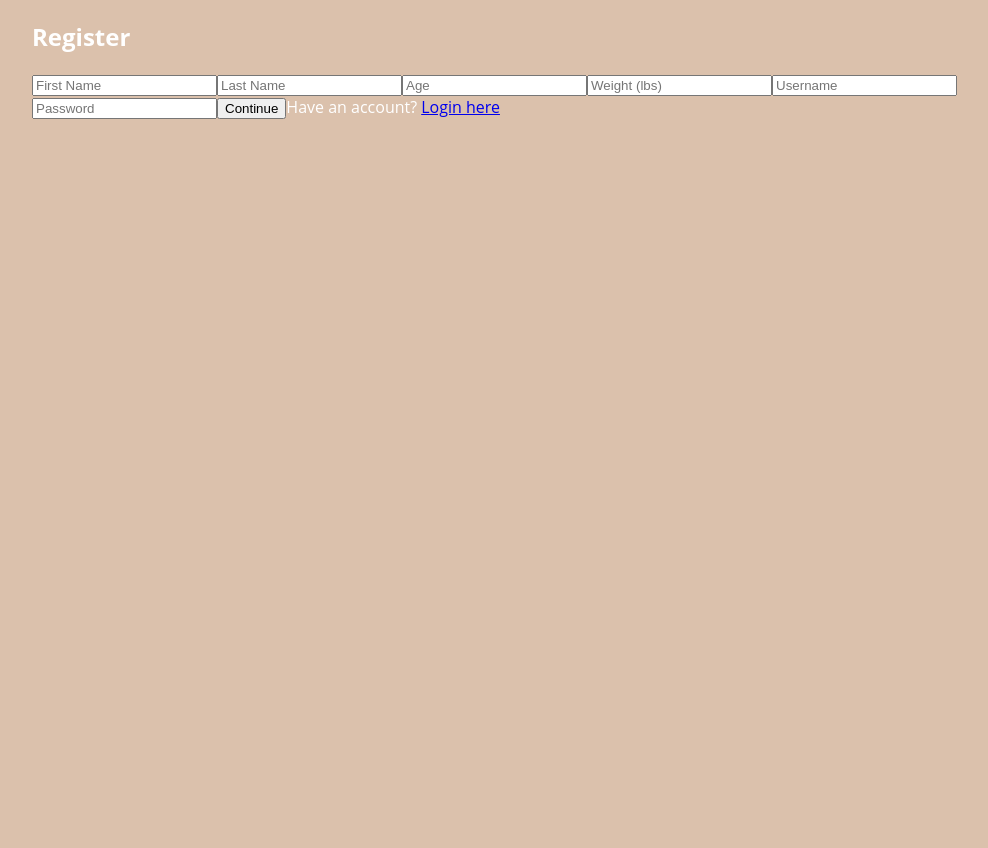
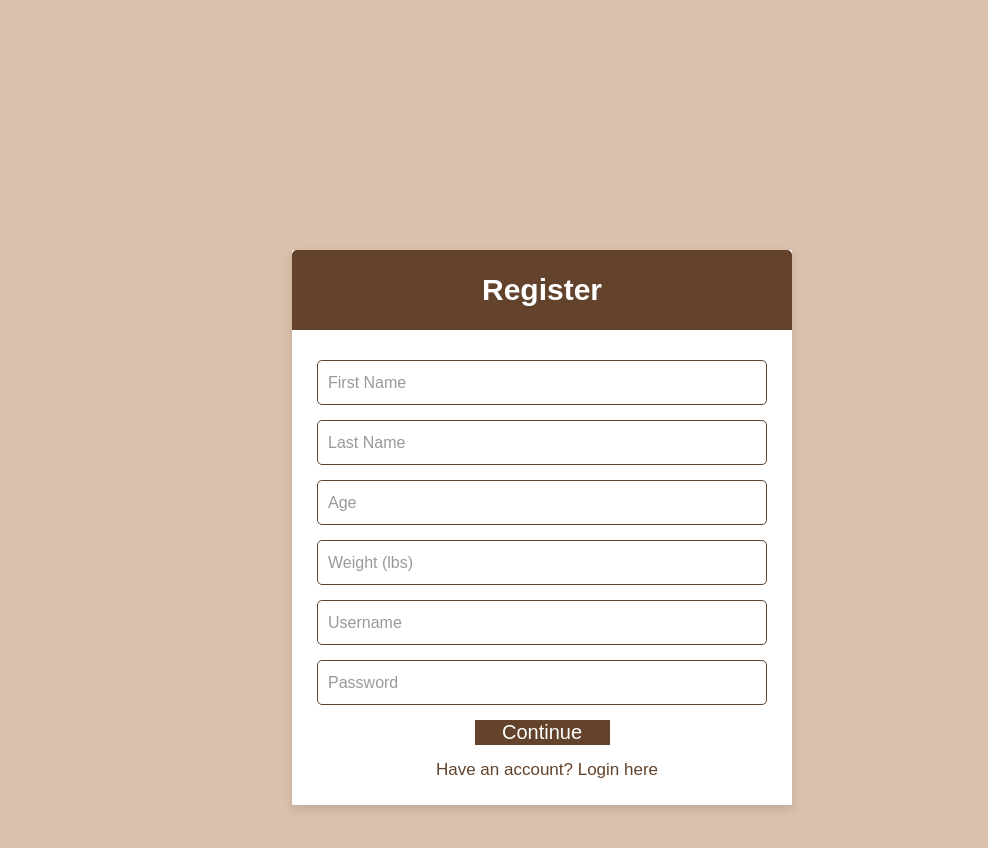
Before and after one commit to libioco/caffeine-tracker, a React (Vite) app in the folder frontend/: page /register in a window 1280 px wide. Shown: the top 848 px of the page, without its empty margins (96-1084 px from the left). Before the commit the page ends 800 px from the top, so only its background shows below. Built offline with nearby package versions, Linux system fonts and the light colour scheme.

Commit message:
Fix register

```diff
--- a/frontend/package.json
+++ b/frontend/package.json
@@ -10,6 +10,7 @@
     "preview": "vite preview"
   },
   "dependencies": {
+    "chart.js": "^4.4.0",
     "react": "^18.2.0",
     "react-dom": "^18.2.0",
     "react-router-dom": "^6.16.0",
--- a/frontend/src/pages/Register.jsx
+++ b/frontend/src/pages/Register.jsx
@@ -1,5 +1,6 @@
 import React, { useState } from "react";
 import { Link } from "react-router-dom";
+import "./css/register.css"
 
 const Register = () => {
 	var registerFirst;
@@ -99,7 +100,7 @@ const Register = () => {
 						Continue
 					</button>
 					<span id="loginResult">{message}</span>
-
+					<br></br>
 					<span className="register-span">
 						Have an account? <Link to="/login">Login here</Link>
 					</span>
--- /dev/null
+++ b/frontend/src/pages/css/register.css
@@ -0,0 +1,94 @@
+.register * {
+    margin: 0;
+    padding: 0;
+    box-sizing: border-box;
+    font-family: 'Poppins', sans-serif;
+  }
+
+  .register body {
+    background: #63432C;
+    overflow: hidden;
+  }
+
+  .register {
+    max-width: 500px;
+    padding: 0 10px;
+    margin: 250px;
+  }
+
+  .register .container {
+    width: 100%;
+    background: #fff;
+    border-radius: 1px;
+    box-shadow: 0px 4px 10px 1px rgba(0, 0, 0, 0.1);
+  }
+
+  .register .container h2 {
+    height: 80px;
+    background: #63432C;
+    border-radius: 5px 5px 0 0;
+    color: #fff;
+    font-size: 30px;
+    font-weight: 600;
+    display: flex;
+    align-items: center;
+    justify-content: center;
+  }
+
+  .register .form {
+    padding: 30px 25px 25px 25px;
+    text-align: center; /* Center the text within the form */
+  }
+
+  .register .form input {
+    height: 45px;
+    width: 100%;
+    outline: none;
+    padding-left: 10px;
+    border-radius: 5px;
+    border: 1px solid #63432C;
+    font-size: 16px;
+    transition: all 0.3s ease;
+    margin-bottom: 15px;
+  }
+
+  .register .form input:focus {
+    border-color: #63432C;
+    box-shadow: inset 0px 0px 2px 2px rgba(26, 188, 156, 0.25);
+  }
+
+  .register .form input::placeholder {
+    color: #999;
+  }
+
+  .register .form button {
+    color: #fff;
+    font-size: 20px;
+    font-weight: 500;
+    background: #63432C;
+    border: 1px solid #63432C;
+    cursor: pointer;
+    width: 30%; /* Make the button take 100% width */
+    margin-bottom: 15px; /* Add margin to separate from the text underneath */
+  }
+
+  .register .form button:hover {
+    background: #63432C;
+  }
+
+  .register .register-span {
+    color: #63432C;
+    text-align: justify;
+    margin-left: 10px;
+    margin-top: 20px;
+    font-size: 17px;
+  }
+
+  .register .register-span a {
+    color: #63432C;
+    text-decoration: none;
+  }
+
+  .register .register-span a:hover {
+    text-decoration: underline;
+  }
```
Also changed, not shown: 1 other file (tests, documents, lock files or other folders).
